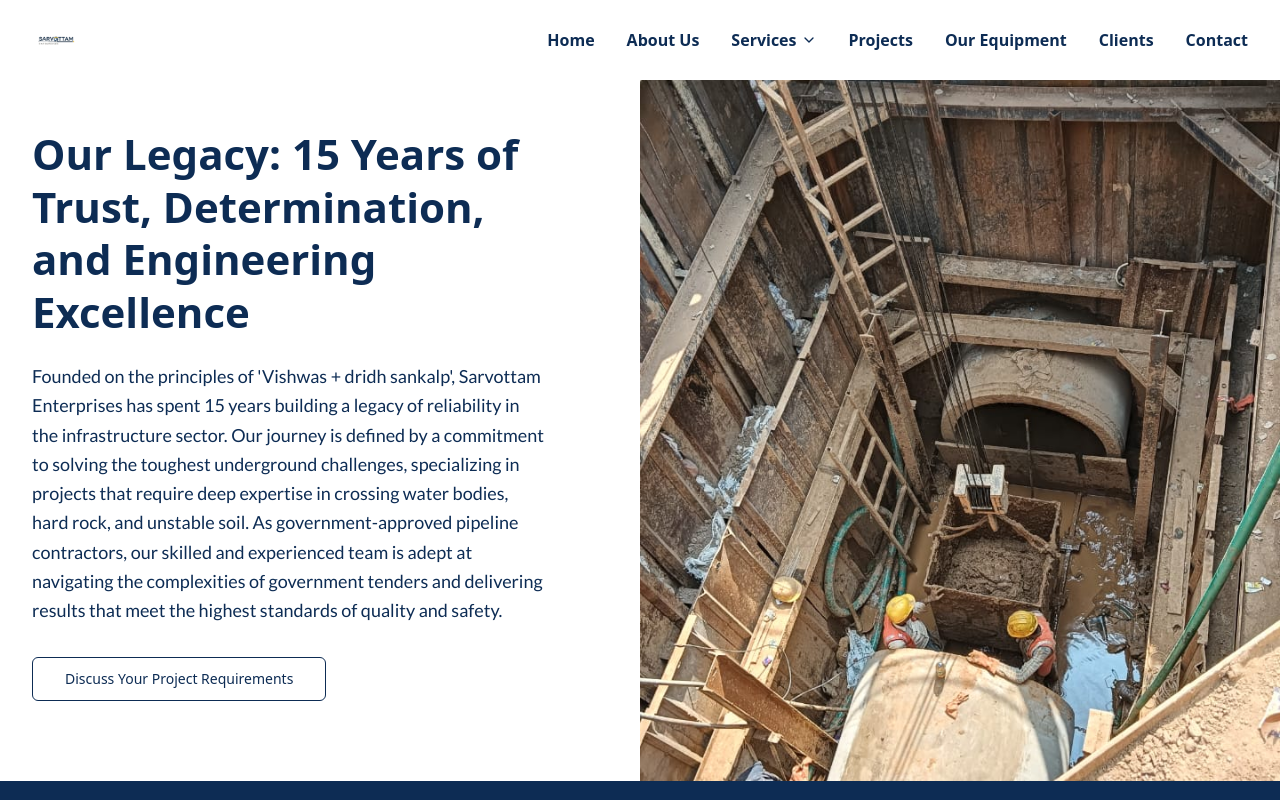
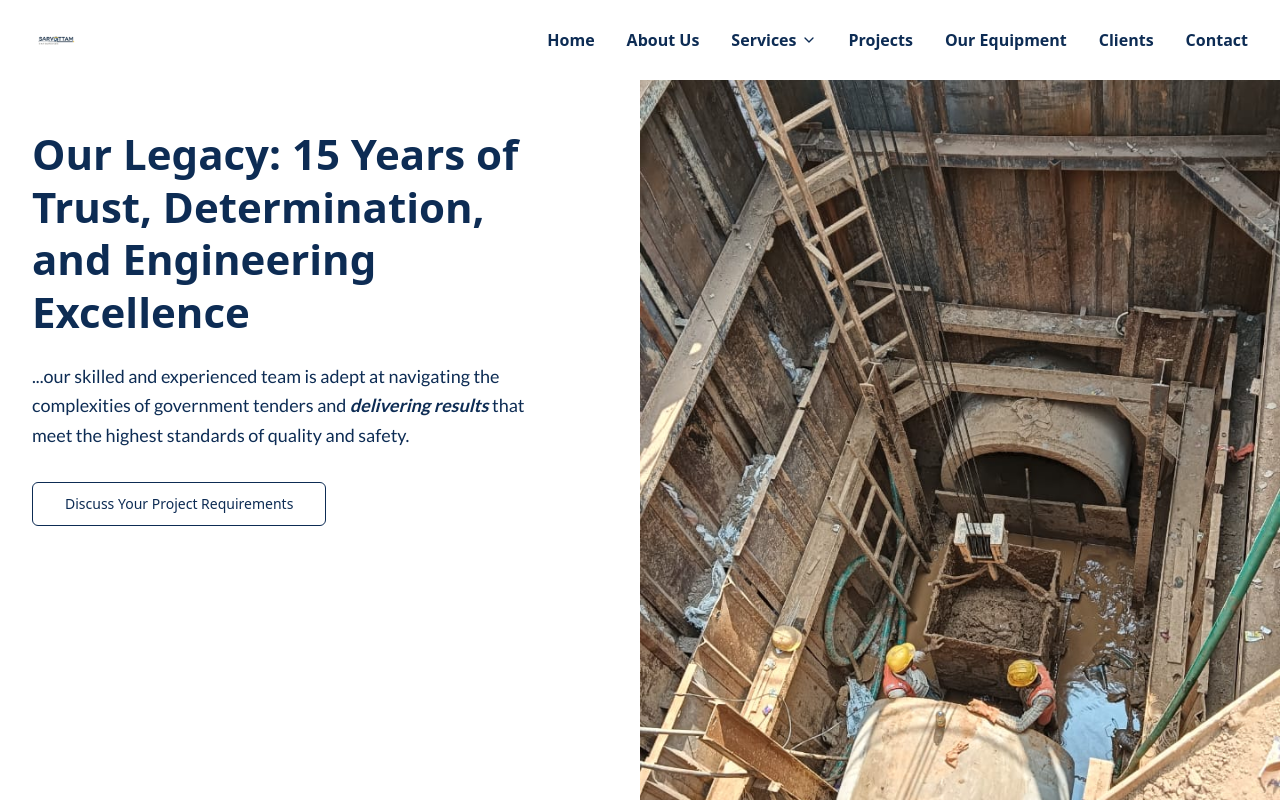
Before and after one commit to haseeebs/01-Sarvottam-Website, a React (Vite) app: page /about in a window 1280 px wide. Shown: the top 800 px of the page. Built offline with nearby package versions, Linux system fonts and the light colour scheme.

Commit message:
Styling update

```diff
--- a/src/components/sections/aboutpage/AboutPageHero.jsx
+++ b/src/components/sections/aboutpage/AboutPageHero.jsx
@@ -9,7 +9,7 @@ const AboutPageHero = ({ content, imageUrl, imageAlt }) => {
 
   return (
     <section className='relative'>
-      <div className='mx-auto max-w-7xl lg:grid lg:grid-cols-12 lg:gap-x-8 lg:px-8'>
+      <div className='mx-auto min-h-screen max-w-7xl lg:grid lg:grid-cols-12 lg:gap-x-8 lg:px-8'>
         <div className='px-6 pt-10 pb-24 sm:pb-32 lg:col-span-7 lg:px-0 lg:pt-12 lg:pb-20 xl:col-span-6'>
           <div className='mx-auto max-w-lg text-center md:mx-0 md:text-left'>
             <h1 className='font-display text-my-primary text-4xl font-bold sm:text-[42px] sm:leading-tight'>
@@ -17,7 +17,12 @@ const AboutPageHero = ({ content, imageUrl, imageAlt }) => {
             </h1>
 
             <p className='font-family-body text-my-primary mt-6 text-lg leading-relaxed'>
-              {content.body}
+              ...our skilled and experienced team is adept at navigating the
+              complexities of government tenders and{' '}
+              <Link to='/projects' className='font-bold hover:underline'>
+                <i>delivering results</i>
+              </Link>{' '}
+              that meet the highest standards of quality and safety.
             </p>
 
             <div className='mt-8 flex justify-center md:justify-start'>
--- a/src/components/sections/homepage/HomepageHeroSection.jsx
+++ b/src/components/sections/homepage/HomepageHeroSection.jsx
@@ -3,7 +3,7 @@ import { Button } from '@/components/ui/Button';
 
 const HomepageHero = ({ children, body, cta, imageSrc, imageAlt }) => {
   return (
-    <div className='bg-my-primary relative'>
+    <div className='bg-my-primary relative min-h-screen'>
       <div className='mx-auto max-w-7xl lg:grid lg:grid-cols-12 lg:gap-x-8 lg:px-8'>
         <div className='px-6 pt-10 pb-24 sm:pb-32 lg:col-span-7 lg:px-0 lg:pt-12 lg:pb-20 xl:col-span-6'>
           <div className='mx-auto max-w-lg lg:mx-0'>
```
